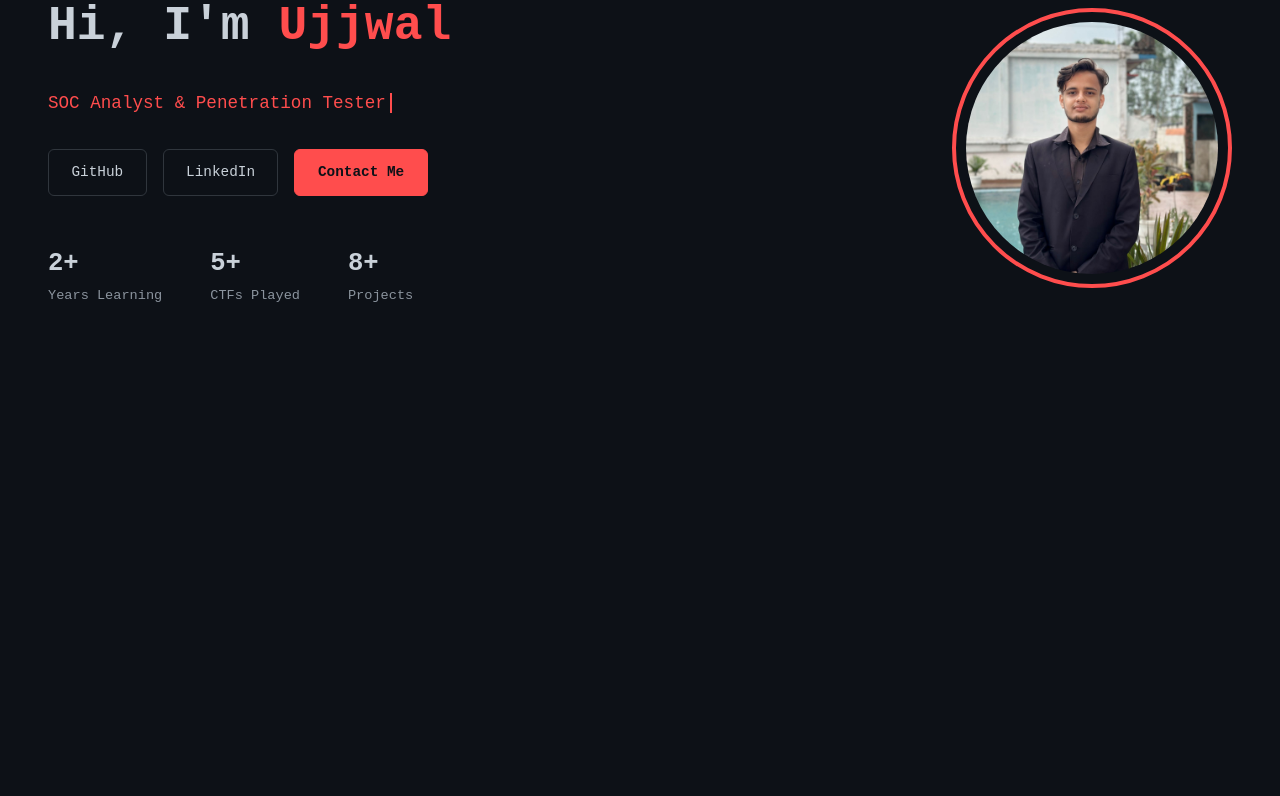
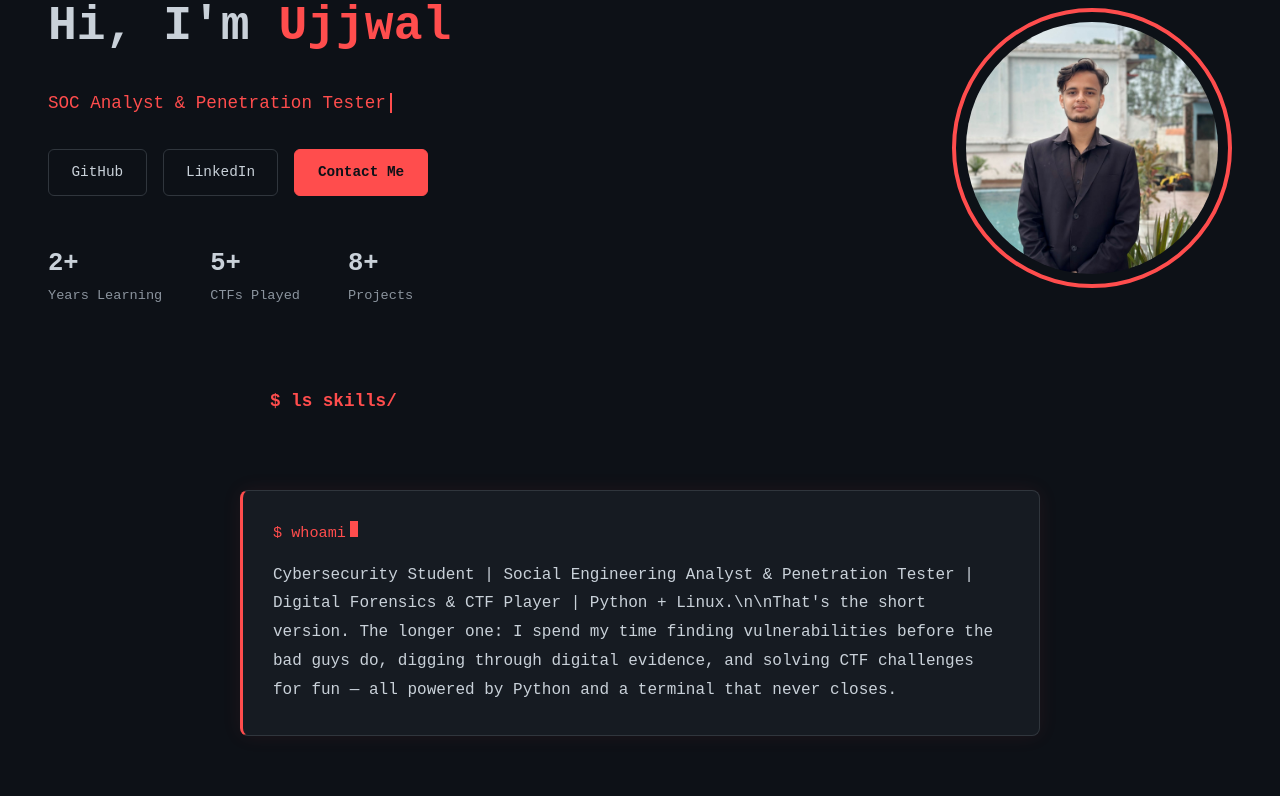
Before and after one commit to ujjwal739/ujjwal-sharma-portfolio, a Flask app: page / in a window 1280 px wide. Shown: the part 162-958 px from the top of the page. Before the commit the page ends 464 px from the top, so only its background shows below. Run offline with Flask 3, Linux system fonts and the light colour scheme; data comes from the database, SQL or seed files in the repository; data that the repository does not hold is empty.

Commit message:
Add About Me and Skills sections

```diff
--- a/app.py
+++ b/app.py
@@ -4,7 +4,7 @@ from flask import Flask, render_template, request, redirect, url_for, session, f
 from werkzeug.security import check_password_hash
 from werkzeug.utils import secure_filename
 from dotenv import load_dotenv
-from models import get_db, init_db, init_projects_table
+from models import get_db, init_db, init_projects_table, init_about_table, init_skills_table
 
 load_dotenv()
 
@@ -19,6 +19,8 @@ ALLOWED_EXTENSIONS = {'pdf', 'png', 'jpg', 'jpeg'}
 
 init_db()
 init_projects_table()
+init_about_table()
+init_skills_table()
 
 def allowed_file(filename):
     return '.' in filename and filename.rsplit('.', 1)[1].lower() in ALLOWED_EXTENSIONS
@@ -33,10 +35,16 @@ def login_required(f):
 
 @app.route('/')
 def home():
-    return render_template('index.html')
+    db = get_db()
+    about = db.execute('SELECT * FROM about WHERE id = 1').fetchone()
+    skills = db.execute('SELECT * FROM skills ORDER BY created_at DESC').fetchall()
+    db.close()
+    return render_template('index.html', about=about, skills=skills)
 
 @app.route('/login', methods=['GET', 'POST'])
 def login():
+    if session.get('logged_in'):
+        return redirect(url_for('admin_dashboard'))
     if request.method == 'POST':
         username = request.form.get('username')
         password = request.form.get('password')
@@ -57,8 +65,10 @@ def admin_dashboard():
     db = get_db()
     certs = db.execute('SELECT * FROM certifications ORDER BY created_at DESC').fetchall()
     projs = db.execute('SELECT * FROM projects ORDER BY created_at DESC').fetchall()
+    about = db.execute('SELECT * FROM about WHERE id = 1').fetchone()
+    skills = db.execute('SELECT * FROM skills ORDER BY created_at DESC').fetchall()
     db.close()
-    return render_template('admin_dashboard.html', certs=certs, projs=projs)
+    return render_template('admin_dashboard.html', certs=certs, projs=projs, about=about, skills=skills)
 
 @app.route('/admin/certifications/add', methods=['POST'])
 @login_required
@@ -117,6 +127,16 @@ def add_project():
     db.close()
     return redirect(url_for('admin_dashboard'))
 
+@app.route('/admin/about/update', methods=['POST'])
+@login_required
+def update_about():
+    bio = request.form.get('bio')
+    db = get_db()
+    db.execute('UPDATE about SET bio = ? WHERE id = 1', (bio,))
+    db.commit()
+    db.close()
+    return redirect(url_for('admin_dashboard'))
+
 @app.route('/admin/projects/delete/<int:project_id>', methods=['POST'])
 @login_required
 def delete_project(project_id):
@@ -127,6 +147,26 @@ def delete_project(project_id):
         if os.path.exists(file_path):
             os.remove(file_path)
     db.execute('DELETE FROM projects WHERE id = ?', (project_id,))
+    db.commit()
+    db.close()
+    return redirect(url_for('admin_dashboard'))
+
+@app.route('/admin/skills/add', methods=['POST'])
+@login_required
+def add_skill():
+    name = request.form.get('name')
+    if name:
+        db = get_db()
+        db.execute('INSERT INTO skills (name) VALUES (?)', (name,))
+        db.commit()
+        db.close()
+    return redirect(url_for('admin_dashboard'))
+
+@app.route('/admin/skills/delete/<int:skill_id>', methods=['POST'])
+@login_required
+def delete_skill(skill_id):
+    db = get_db()
+    db.execute('DELETE FROM skills WHERE id = ?', (skill_id,))
     db.commit()
     db.close()
     return redirect(url_for('admin_dashboard'))
--- a/models.py
+++ b/models.py
@@ -36,3 +36,32 @@ def init_projects_table():
     ''')
     conn.commit()
     conn.close()
+
+
+def init_about_table():
+    conn = get_db()
+    conn.execute('''
+        CREATE TABLE IF NOT EXISTS about (
+            id INTEGER PRIMARY KEY CHECK (id = 1),
+            bio TEXT
+        )
+    ''')
+    row = conn.execute('SELECT * FROM about WHERE id = 1').fetchone()
+    if row is None:
+        default_bio = "Cybersecurity Student | Social Engineering Analyst & Penetration Tester | Digital Forensics & CTF Player | Python + Linux.\\n\\nThat's the short version. The longer one: I spend my time finding vulnerabilities before the bad guys do, digging through digital evidence, and solving CTF challenges for fun — all powered by Python and a terminal that never closes."
+        conn.execute('INSERT INTO about (id, bio) VALUES (1, ?)', (default_bio,))
+    conn.commit()
+    conn.close()
+
+
+def init_skills_table():
+    conn = get_db()
+    conn.execute('''
+        CREATE TABLE IF NOT EXISTS skills (
+            id INTEGER PRIMARY KEY AUTOINCREMENT,
+            name TEXT NOT NULL,
+            created_at TEXT DEFAULT CURRENT_TIMESTAMP
+        )
+    ''')
+    conn.commit()
+    conn.close()
--- a/static/style.css
+++ b/static/style.css
@@ -125,3 +125,82 @@ nav a:hover { color: var(--accent); }
   border-radius: 50%;
   object-fit: cover;
 }
+
+.about-section {
+  max-width: 800px;
+  margin: 60px auto;
+  padding: 30px;
+  background: var(--bg-card);
+  border: 1px solid var(--border);
+  border-left: 3px solid var(--accent);
+  border-radius: 8px;
+  font-family: 'Courier New', monospace;
+  box-shadow: 0 0 20px rgba(255, 77, 77, 0.08);
+}
+
+.about-section .prompt {
+  color: var(--accent);
+  font-size: 0.95rem;
+  margin-bottom: 15px;
+}
+
+.about-section .prompt::before {
+  content: "$ ";
+}
+
+.about-section h2 {
+  display: none;
+}
+
+.about-section p {
+  color: var(--text);
+  line-height: 1.8;
+  font-size: 1rem;
+  white-space: pre-line;
+}
+
+.about-section .cursor-blink {
+  display: inline-block;
+  width: 8px;
+  height: 1rem;
+  background: var(--accent);
+  animation: blink 1s step-start infinite;
+  margin-left: 4px;
+}
+
+@keyframes blink {
+  50% { opacity: 0; }
+}
+
+.skills-section {
+  max-width: 800px;
+  margin: 0 auto 60px auto;
+  padding: 0 30px;
+}
+
+.skills-section h2 {
+  color: var(--accent);
+  font-family: 'Courier New', monospace;
+  font-size: 1.1rem;
+  margin-bottom: 15px;
+}
+
+.skills-section h2::before {
+  content: "$ ls skills/ ";
+}
+
+.skill-tags {
+  display: flex;
+  flex-wrap: wrap;
+  gap: 10px;
+}
+
+.skill-tag {
+  background: var(--bg-card);
+  border: 1px solid var(--accent);
+  color: var(--text);
+  padding: 6px 14px;
+  border-radius: 4px;
+  font-family: 'Courier New', monospace;
+  font-size: 0.9rem;
+}
--- a/templates/base.html
+++ b/templates/base.html
@@ -14,7 +14,7 @@
       <li><a href="/certifications">Certifications</a></li>
       <li><a href="/projects">Projects</a></li>
       <li><a href="/contact">Contact</a></li>
-      <li><a href="/login" title="Admin">🔒</a></li>
+      <li><a href="/admin" title="Admin">🔒</a></li>
     </ul>
   </nav>
   {% block content %}{% endblock %}
--- a/templates/index.html
+++ b/templates/index.html
@@ -22,6 +22,20 @@
 </div>
 </div>
 
+<div class="skills-section">
+  <h2></h2>
+  <div class="skill-tags">
+  {% for skill in skills %}
+    <span class="skill-tag">{{ skill['name'] }}</span>
+  {% endfor %}
+  </div>
+</div>
+
+<div class="about-section">
+  <div class="prompt">whoami<span class="cursor-blink"></span></div>
+  <p>{{ about['bio'] if about else '' }}</p>
+</div>
+
 <script>
 const roles = ["Cybersecurity Student", "SOC Analyst & Penetration Tester (Aspiring)", "Digital Forensics", "CTF Player", "Python & Linux"];
 let roleIndex = 0, charIndex = 0, deleting = false;
```
Also changed, not shown: templates/admin_dashboard.html (+23 -1 lines), package-lock.json (added).
